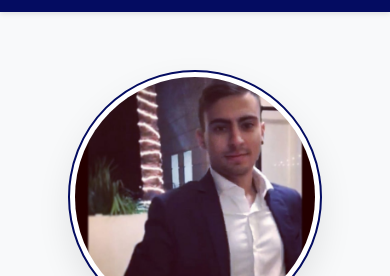
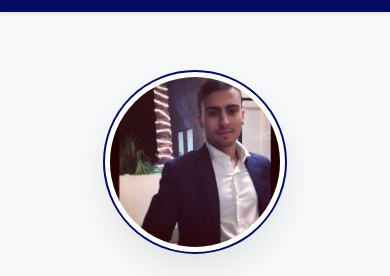
Before and after one commit to alexlct97/WhoAmI, a plain HTML site: page index.html in a window 390 px wide. Shown: the part 79-355 px from the top of the page. Drawn offline with Linux system fonts and the light colour scheme.

Commit message:
fix responsiveness

```diff
--- a/css/style.css
+++ b/css/style.css
@@ -93,6 +93,11 @@ body {
     justify-content: center;
 }
 
+.img-fluid {
+    max-width: 100%;
+    height: auto;
+}
+
 .img1 img {
     width: 100%;
     max-width: 250px;
@@ -124,7 +129,7 @@ body {
 
 .cards-container {
     display: grid;
-    grid-template-columns: repeat(auto-fit, minmax(300px, 1fr));
+    grid-template-columns: repeat(auto-fit, minmax(280px, 1fr));
     gap: 30px;
     max-width: 1000px;
     margin: 0 auto;
@@ -339,6 +344,14 @@ body {
         font-size: 1.1rem;
     }
 
+    .img1 img {
+        max-width: 200px;
+    }
+
+    .img1 img:hover {
+        transform: none;
+    }
+
     .skills-list {
         gap: 20px;
     }
@@ -370,6 +383,10 @@ body {
         padding: 60px 20px;
     }
 
+    .img1 img {
+        max-width: 180px;
+    }
+
     .skill-item {
         width: calc(50% - 20px);
     }
@@ -377,4 +394,8 @@ body {
     .card {
         padding: 20px;
     }
+
+    .cards-container {
+        grid-template-columns: 1fr;
+    }
 }
```
